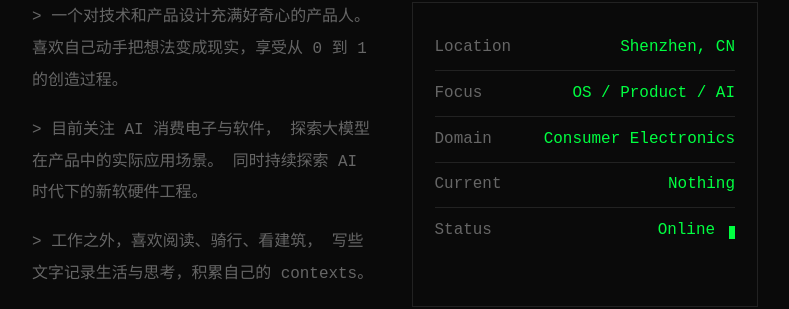
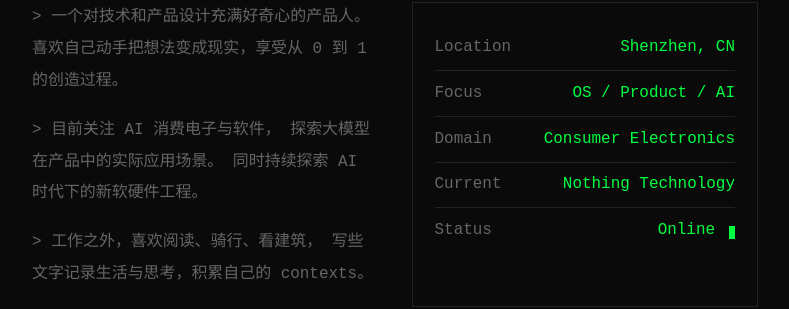
Before and after one commit to jason3535/personal-website, a plain HTML site: page index.html in a window 1280 px wide. Shown: the part 912-1221 px from the top of the page, without its empty margins (245-1034 px from the left). Drawn offline with Linux system fonts and the light colour scheme; a web font is replaced by a local one.

Commit message:
fix: Current 显示 Nothing Technology 避免歧义
Co-Authored-By: Claude Opus 4.6 (1M context) <noreply@anthropic.com>

```diff
--- a/index.html
+++ b/index.html
@@ -1219,7 +1219,7 @@
           </div>
           <div class="stat-item">
             <span class="stat-label">Current</span>
-            <span class="stat-value">Nothing</span>
+            <span class="stat-value">Nothing Technology</span>
           </div>
           <div class="stat-item">
             <span class="stat-label">Status</span>
```
